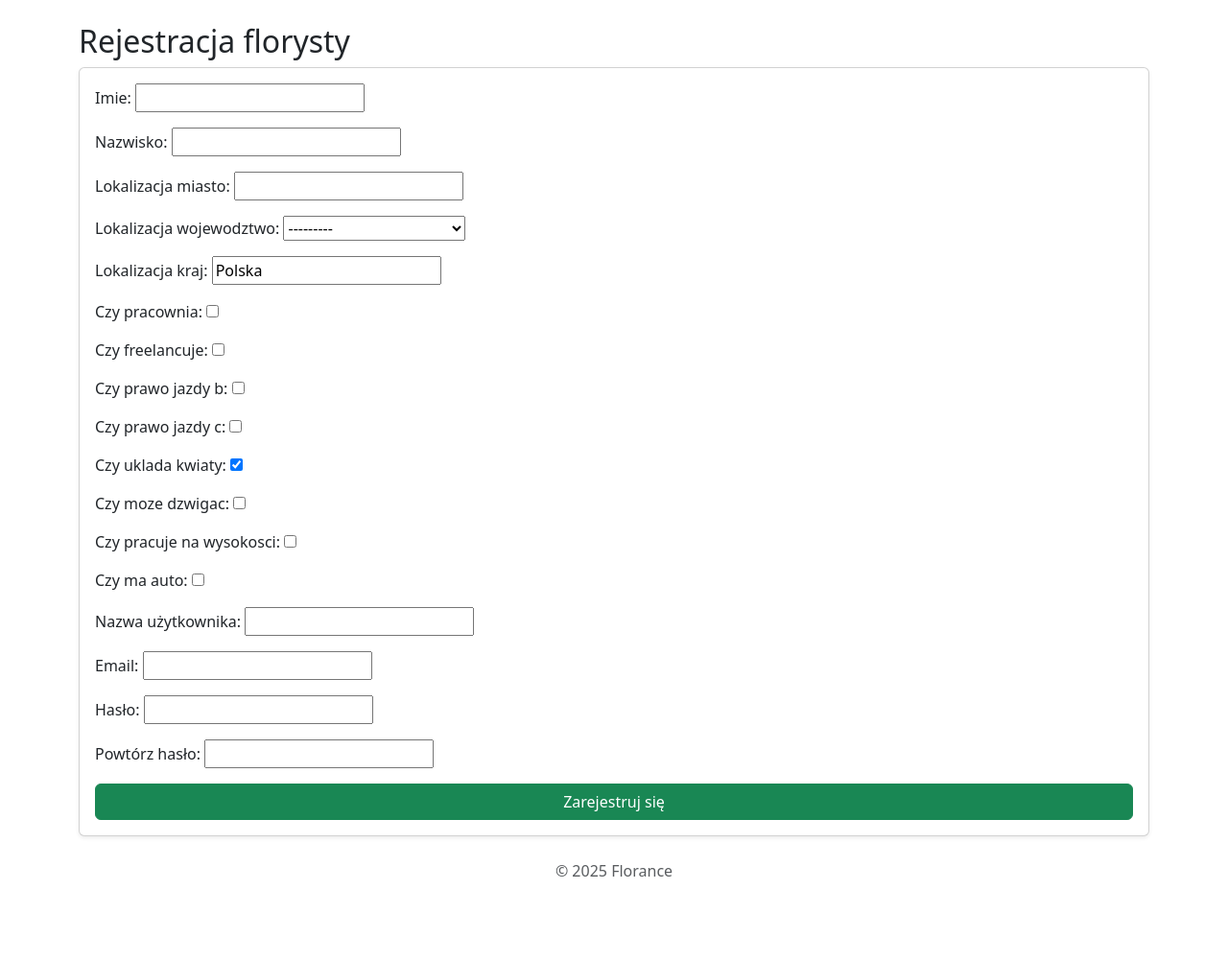
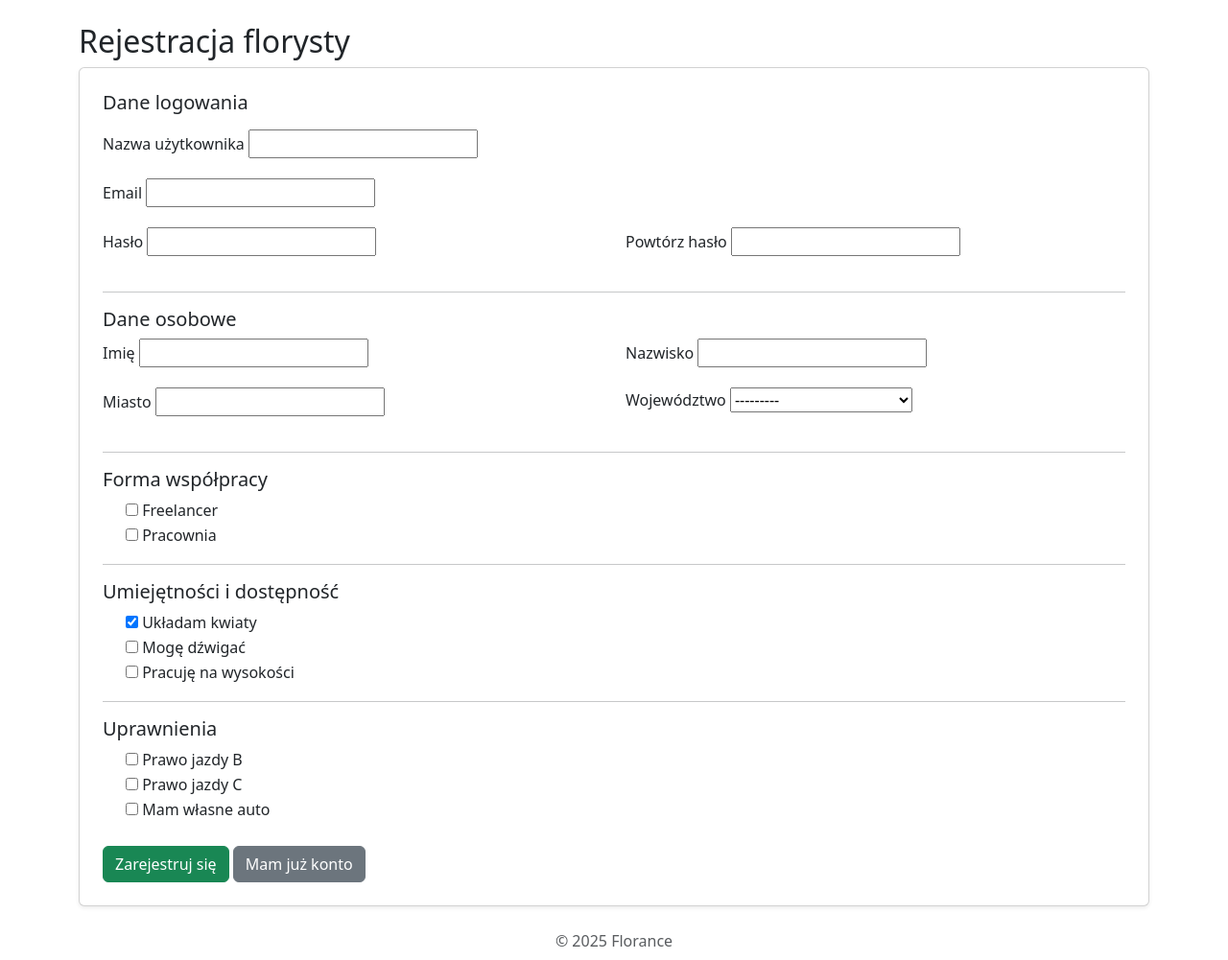
Before and after one commit to wydzik/florance-app, a Django app: page /register_florist/ in a window 1280 px wide. Shown: the part 56-1057 px from the top of the page at 96% size. Before the commit the page ends 970 px from the top, so only its background shows below. Run offline with Django 5.2, Linux system fonts and the light colour scheme.

Commit message:
registration template preetify

```diff
--- a/Florance_app/florance/templates/register_florysta.html
+++ b/Florance_app/florance/templates/register_florysta.html
@@ -1,10 +1,94 @@
 {% extends "base.html" %}
+{% block content %}
 
-{% block content %}
-  <h2>Rejestracja florysty</h2>
-  <form method="post" class="card p-3 shadow-sm">
-    {% csrf_token %}
-    {{ form.as_p }}
-    <button type="submit" class="btn btn-success">Zarejestruj się</button>
-  </form>
+<h2>Rejestracja florysty</h2>
+
+<form method="post" enctype="multipart/form-data" class="card p-4 shadow-sm">
+  {% csrf_token %}
+
+  <h5 class="mb-3">Dane logowania</h5>
+
+  <div class="mb-3">
+    <label class="form-label">Nazwa użytkownika</label>
+    {{ form.username }}
+    {{ form.username.errors }}
+  </div>
+
+  <div class="mb-3">
+    <label class="form-label">Email</label>
+    {{ form.email }}
+    {{ form.email.errors }}
+  </div>
+
+  <div class="row">
+    <div class="col-md-6 mb-3">
+      <label class="form-label">Hasło</label>
+      {{ form.password }}
+      {{ form.password.errors }}
+    </div>
+    <div class="col-md-6 mb-3">
+      <label class="form-label">Powtórz hasło</label>
+      {{ form.password2 }}
+      {{ form.password2.errors }}
+    </div>
+  </div>
+
+  <hr>
+
+  <h5>Dane osobowe</h5>
+
+  <div class="row">
+    <div class="col-md-6 mb-3">
+      <label class="form-label">Imię</label>
+      {{ form.imie }}
+    </div>
+    <div class="col-md-6 mb-3">
+      <label class="form-label">Nazwisko</label>
+      {{ form.nazwisko }}
+    </div>
+  </div>
+
+  <div class="row">
+    <div class="col-md-6 mb-3">
+      <label class="form-label">Miasto</label>
+      {{ form.lokalizacja_miasto }}
+    </div>
+    <div class="col-md-6 mb-3">
+      <label class="form-label">Województwo</label>
+      {{ form.lokalizacja_wojewodztwo }}
+    </div>
+  </div>
+
+  <hr>
+
+  <h5>Forma współpracy</h5>
+  <div class="form-check">
+    {{ form.czy_freelancuje }}
+    <label class="form-check-label">Freelancer</label>
+  </div>
+  <div class="form-check">
+    {{ form.czy_pracownia }}
+    <label class="form-check-label">Pracownia</label>
+  </div>
+
+  <hr>
+
+  <h5>Umiejętności i dostępność</h5>
+  <div class="form-check">{{ form.czy_uklada_kwiaty }} Układam kwiaty</div>
+  <div class="form-check">{{ form.czy_moze_dzwigac }} Mogę dźwigać</div>
+  <div class="form-check">{{ form.czy_pracuje_na_wysokosci }} Pracuję na wysokości</div>
+
+  <hr>
+
+  <h5>Uprawnienia</h5>
+  <div class="form-check">{{ form.czy_prawo_jazdy_b }} Prawo jazdy B</div>
+  <div class="form-check">{{ form.czy_prawo_jazdy_c }} Prawo jazdy C</div>
+  <div class="form-check">{{ form.czy_ma_auto }} Mam własne auto</div>
+
+  <div class="mt-4">
+    <button class="btn btn-success">Zarejestruj się</button>
+    <a href="{% url 'login' %}" class="btn btn-secondary">Mam już konto</a>
+  </div>
+</form>
+
 {% endblock %}
```
